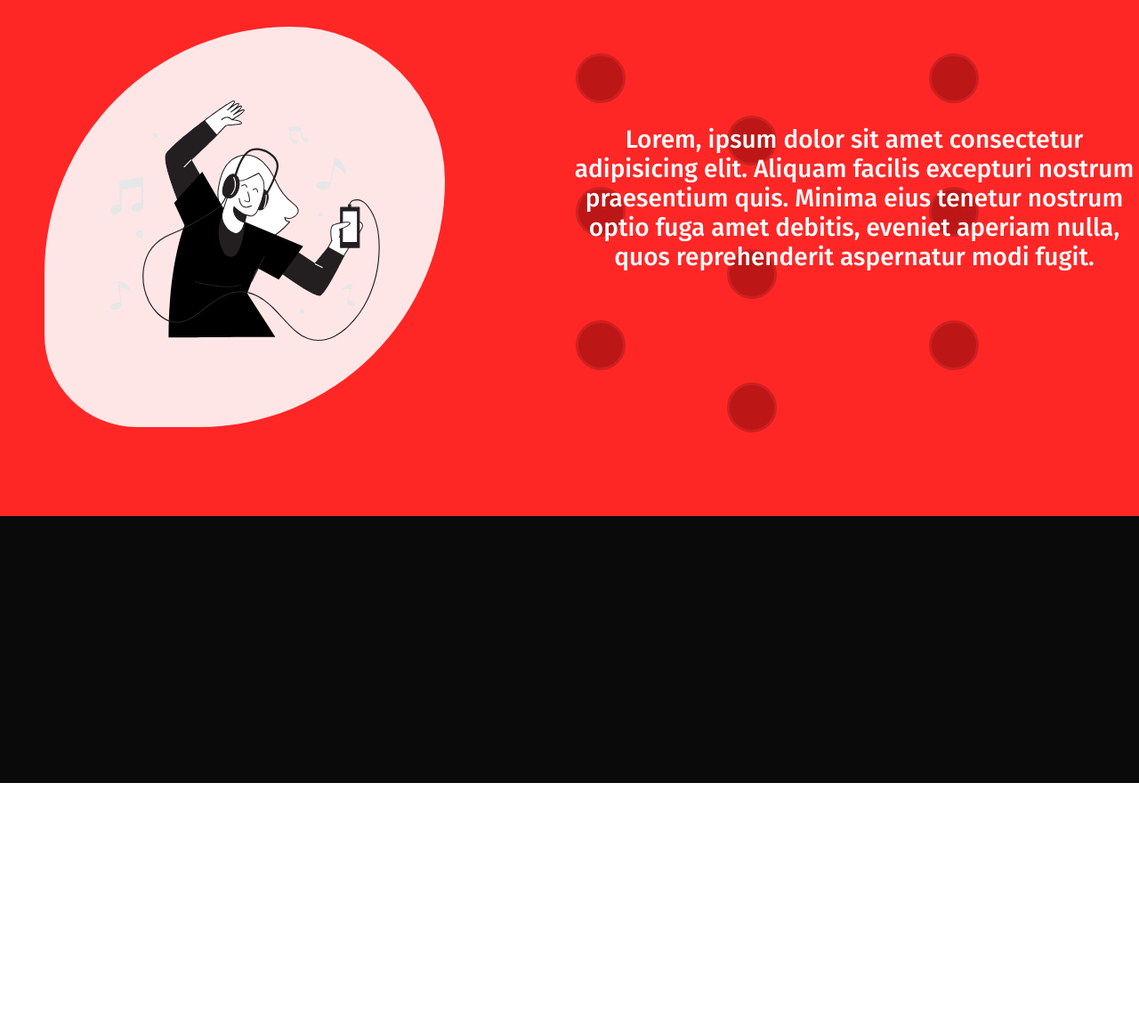
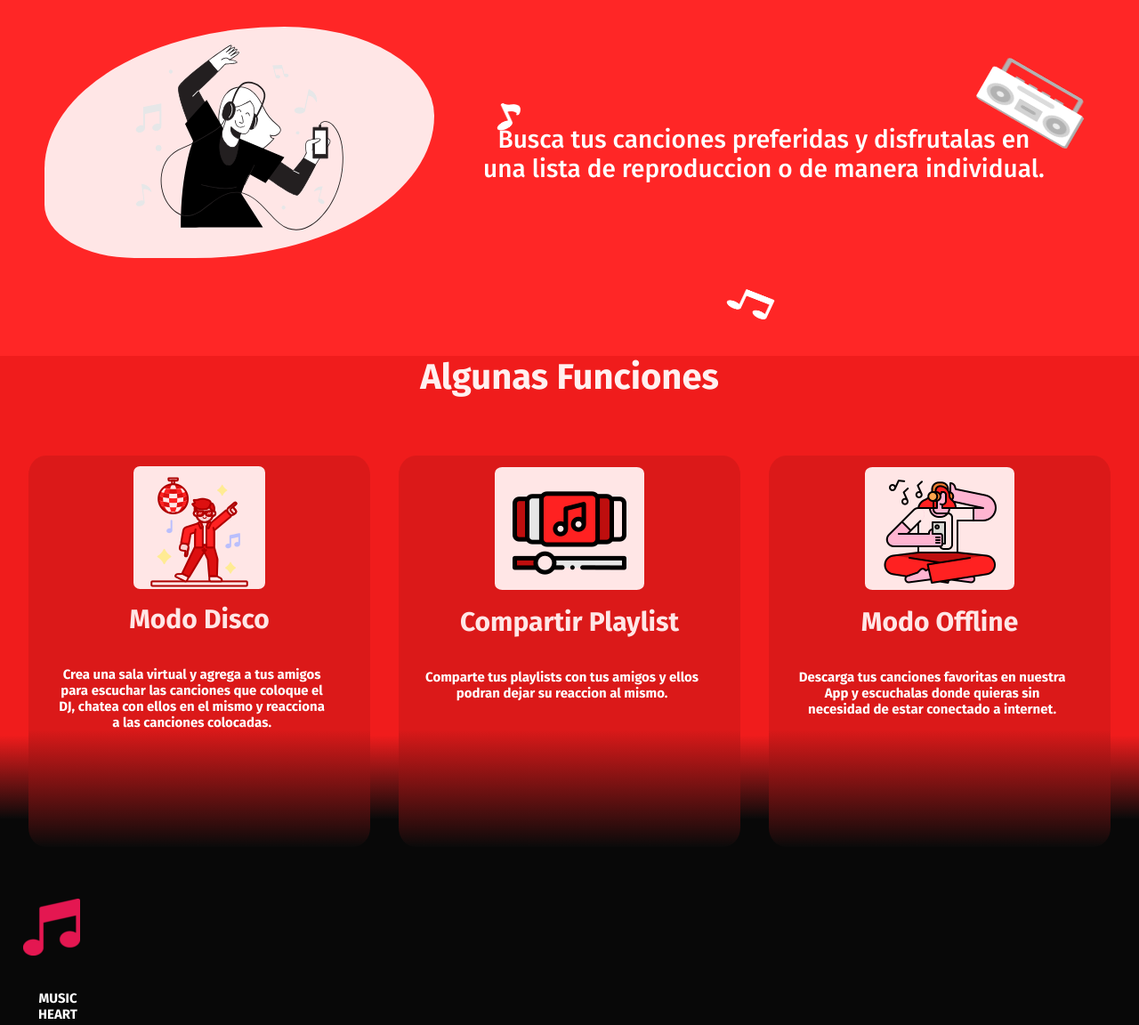
Before and after one commit to Rell-Developer/Music-Heart, a plain HTML site: page index.html in a window 1280 px wide. Shown: the part 680-1832 px from the top of the page at 89% size. Before the commit the page ends 1560 px from the top, so only its background shows below. Drawn offline with Linux system fonts and the light colour scheme.

Commit message:
Informacion y Algunas funciones terminado

```diff
--- a/css/style.css
+++ b/css/style.css
@@ -305,7 +305,7 @@ div#mp3_player > canvas {
 /*---------------- Information ----------------*/
 .information{
     width: 100%;
-    height: 700px;
+    height: 520px;
     background-color: #FF2626;
     display: flex;
 }
@@ -322,14 +322,15 @@ div#mp3_player > canvas {
 .information1 p{
 
     width: 50%;
-    margin: 80px 40px;
+    margin: 80px 0px;
     font-size: 28px;
     position:absolute;
 }
 
-.information img{
-    width: 450px;
-    height: 450px;
+.information .girl{
+    /* Tamaño */
+    width: 35%;
+    height: 50%;
 
     /* Bordes */
     border-top-left-radius: 80%;
@@ -337,54 +338,143 @@ div#mp3_player > canvas {
     border-bottom-right-radius: 80%;
     border-bottom-left-radius: 30%;
 
-    margin: 50px;
-    margin-top: 150px;
+    margin: 150px 0px 50px 50px;
     background-color: #FFE6E6;
     z-index: 3;
 }
 
-.burbujas{
-    width: 50px;
-    height: 50px;
-    background-color: #BD1616 ;
-    border-radius: 50%;
-    display: inline-block;
-    border: 3px solid #cf2020;
+.float-icons{
+    width: 100%;
+    height: 70%;
+    display: inline-flex;
+    justify-items: column;
 }
 
-.primer{
-    margin-left: 77px;
-    margin-right: 190px;
-    margin-top: 10px;
-    /* z-index: 1; */
-    /* background-color: brown; */
+/* s-i significa Sound-Icon */
+.s-i{
+    /* Tamaño y separacion */
+    width: 7%;
+    height: 8%;
+    margin-right: 30%;
 }
 
-.segundo{
-    margin-left: 147px;
-    margin-right: 110px;
-    margin-top: 20px;
-    /* background: chartreuse; */
-    /* z-index: 2; */
+.sound-icon-1{
+
+    /* Posicion y rotacion */
+    transform: rotate(-25deg);
+    margin: 10% 30% 0 5%;
 }
 
-.tercer{
-    margin-left: 247px;
-    margin-right: 100px;
-    margin-top: 10px;
-    /* z-index: 3; */
+.sound-icon-2{
+
+    /* Posicion y rotacion */
+    margin-top: 38%;
+    transform: rotate(25deg);
 }
-/*
-.information1 p b{
-    color:black;
-} */
 
+.info-reproductor{
 
+    /* Posicion y rotacion */
+    transform: rotate(30deg);
+    width: 20%;
+    height: 25%;
+    margin: 4% 4% 0 auto;
+}
+
+/*---------------- Informacion de Algunas Funciones ----------------*/
+
+.funciones-info{
+    /* Tamaño */
+    width: 100%;
+    height: 520px;
+
+    /* Fondo */
+    background: #f01c1c;  /* fallback for old browsers */
+    background: -webkit-linear-gradient(to bottom, #f01c1c 80%, #0a0a0a);  /* Chrome 10-25, Safari 5.1-6 */
+    background: linear-gradient(to bottom, #f01c1c 82%, #0a0a0a); /* W3C, IE 10+/ Edge, Firefox 16+, Chrome 26+, Opera 12+, Safari 7+ */
+
+}
+
+.funciones-info h2{
+
+    /* Tamaño y Posicion */
+    color:rgb(255, 240, 240);
+    font-size: 40px;
+    display: flex;
+    justify-content: center;
+
+    margin-top: 0%;
+}
+
+/* Tarjetas de informacion */
+
+.funciones{
+    margin-top: 5%;
+    display:flex;
+    justify-content: space-evenly;
+}
+
+.card{
+
+    /* Tamaño */
+    width: 30%;
+    /* height: 355px; */
+    height: 440px;
+    border-radius: 5%;
+
+    /* Posicion */
+    text-align: center;
+    justify-items: center;
+
+    /* Color */
+    background: #f01c1c;  /* fallback for old browsers */
+    background: -webkit-linear-gradient(to bottom, #e61b1b 70%, #0a0a0a); /* Chrome 10-25, Safari 5.1-6 */
+    background: linear-gradient(to bottom, #db1919 70%, #0a0a0a); /* W3C, IE 10+/ Edge, Firefox 16+, Chrome 26+, Opera 12+, Safari 7+ */
+
+}
+
+.description{
+    width: 100%;
+    height: 100%;
+}
+
+.description h3{
+    color:rgb(255, 230, 230);
+    font-size: 30px;
+
+    margin-top: 0;
+    margin-bottom: 0;
+}
+
+.description p{
+    width: 80%;
+}
+
+.card img{
+
+    background-color: #FFE6E6;
+    padding: 10px 10px 0px 10px;
+
+    border-radius: 5%;
+    margin-top: 8%;
+    margin-bottom: 8%;
+}
 
 
 /*---------------- Footer ----------------*/
 footer{
     width: 100%;
     height: 300px;
-    background-color: rgb(10, 10, 10);
+    background-color: rgb(8, 8, 8);
 }
+
+.logo-footer img{
+    width: 5%;
+    height: 10%;
+
+    margin: 7% 2% 0% 2%;
+}
+
+.logo-footer{
+    /* background-color: green; */
+}
--- a/index.html
+++ b/index.html
@@ -167,29 +167,79 @@
 
         <!-- Fin del wave -->
 
-        <img src="assets/svg/Music_Dance.svg" >
+        <img src="assets/svg/Music_Dance.svg" class = "girl">
 
         <div class="information1">
 
-            <p>Lorem, ipsum dolor sit amet consectetur adipisicing elit. Aliquam facilis excepturi nostrum praesentium quis. Minima eius tenetur nostrum optio fuga amet debitis, eveniet aperiam nulla, quos reprehenderit aspernatur modi fugit.</p>
+            <p>Busca tus canciones preferidas y disfrutalas en una lista de reproduccion o de manera individual.</p>
 
-            <!-- Decoracion de burbujas -->
-            <div class="burbujas primer"></div>
-            <div class="burbujas segundo"></div>
-            <div class="burbujas tercer"></div>
-            <div class="burbujas primer"></div>
-            <div class="burbujas segundo"></div>
-            <div class="burbujas tercer"></div>
-            <div class="burbujas primer"></div>
-            <div class="burbujas segundo"></div>
-            <div class="burbujas tercer"></div>
-
+            <div class="float-icons">
+                <img src="assets/img/icons/Materiales/nota-musical.png" class="s-i sound-icon-1">
+                <img src="assets/img/icons/Materiales/nota-musical2.png" class="s-i sound-icon-2">
+                <img src="assets/img/icons/Materiales/reproductor.png" width="1%" class="info-reproductor">
+            </div>
 
         </div>
     </section>
 
+    <!-- Algunas Funciones de Music Heart -->
+    <section class = "funciones-info">
+
+        <h2>Algunas Funciones</h2>
+
+        <!-- Tarjetas de informacion -->
+        <div class = "funciones">
+
+            <!-- Tarjeta -->
+            <div class = "card">
+
+                <!-- Imagen -->
+                <img src="assets/img/icons/Materiales/discoteca.png">
+
+                <!-- Titulo y Descripcion -->
+                <div class = "description">
+                    <h3>Modo Disco</h3>
+                    <p><b>Crea una sala virtual y agrega a tus amigos para escuchar las canciones que coloque el DJ, chatea con ellos en el mismo y reacciona a las canciones colocadas.</b></p>
+                </div>
+            </div>
+
+            <!-- Tarjeta 2 -->
+            <div class = "card">
+
+                <!-- Imagen -->
+                <img src="assets/img/icons/Materiales/playlist.png" style="padding: 10px 20px 0px 20px">
+
+                <!-- Titulo y Descripcion -->
+                <div class = "description">
+                    <h3>Compartir Playlist</h3>
+                    <p><b>Comparte tus playlists con tus amigos y ellos podran dejar su reaccion al mismo.</b></p>
+                </div>
+            </div>
+
+            <!-- Tarjeta 3 -->
+            <div class = "card">
+
+                <!-- Imagen -->
+                <img src="assets/img/icons/Materiales/escuchando.png" style="padding: 10px 20px 0px 20px">
+
+                <!-- Titulo y Descripcion -->
+                <div class = "description">
+                    <h3>Modo Offline</h3>
+                    <p><b>Descarga tus canciones favoritas en nuestra App y escuchalas donde quieras sin necesidad de estar conectado a internet.</b></p>
+                </div>
+            </div>
+        </div>
+    </section>
+
     <footer>
+        <div class="logo-footer">
+            <img src = "assets/img/icons/sound.png">
+            <p><b>MUSIC HEART</b></p>
+        </div>
 
+        <div class="empresa">
+
+        </div>
     </footer>
 
     <script src="js/main.js" crossorigin="anonymous"></script>
--- a/js/main.js
+++ b/js/main.js
@@ -305,7 +305,7 @@ function initMp3Player(canva){
             source = context.createMediaElementSource(audio);
 
             source.connect(analyser);
-            console.log(context);
+            // console.log(context);
         }
         else{
 
```
Also changed, not shown: assets/img/icons/Materiales/discoteca.png (added), assets/img/icons/Materiales/escuchando.png (added), assets/img/icons/Materiales/nota-musical.png (added), assets/img/icons/Materiales/nota-musical2.png (added), assets/img/icons/Materiales/playlist.png (added), assets/img/icons/Materiales/reproductor.png (added), 4 other files.
